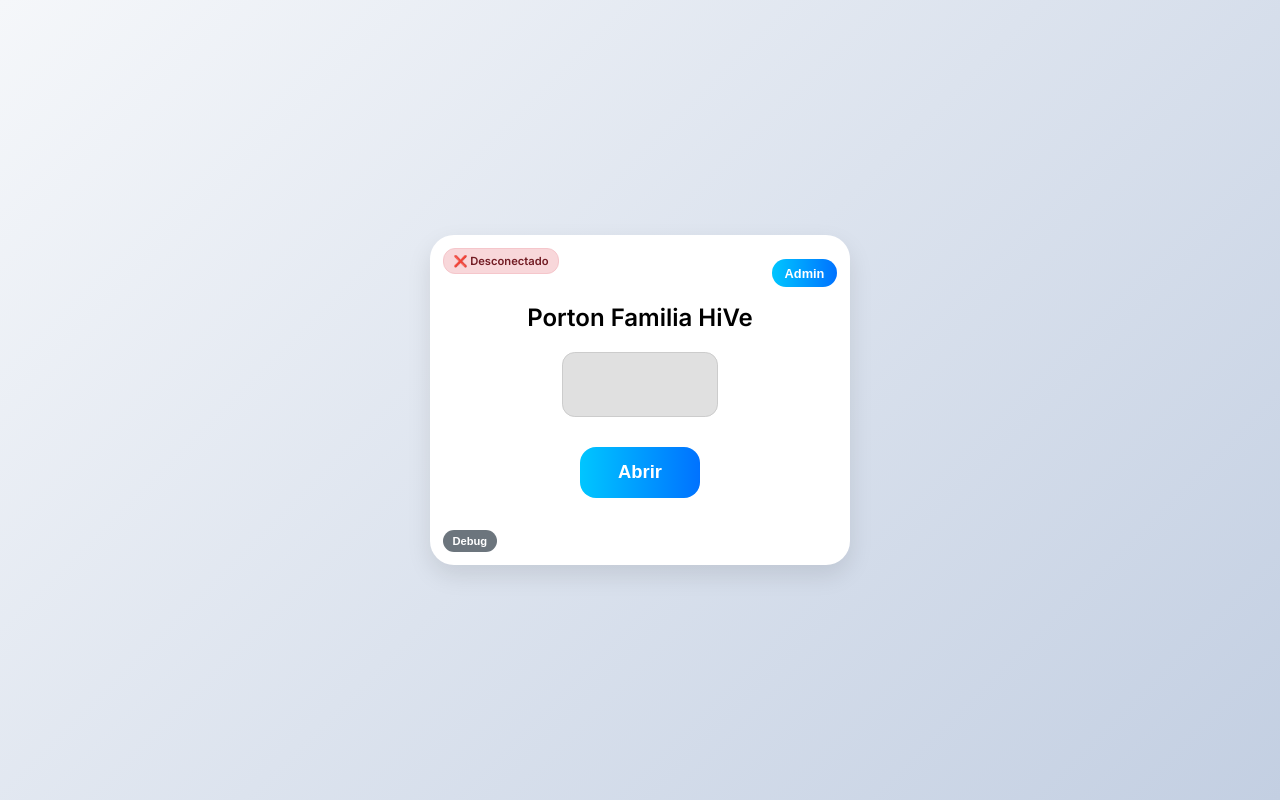
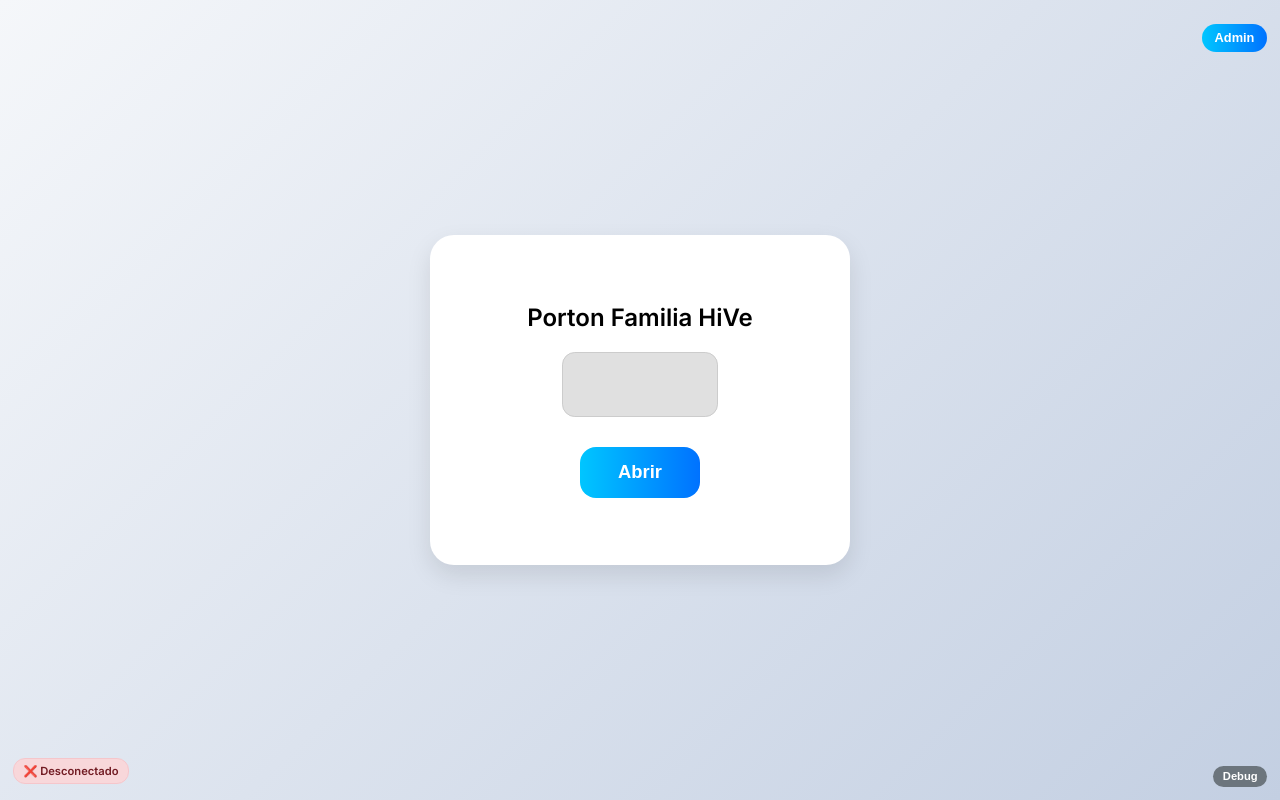
Before and after one commit to sudoahidalgo/gate, a website: page index.html in a window 1280 px wide. Drawn offline with Linux system fonts and the light colour scheme; no server answers.

Commit message:
Refactor layout with footer

```diff
--- a/index.html
+++ b/index.html
@@ -11,9 +11,10 @@
       background: linear-gradient(135deg, #f5f7fa, #c3cfe2);
       font-family: 'Inter', sans-serif;
       display: flex;
+      flex-direction: column;
       justify-content: center;
       align-items: center;
-      height: 100vh;
+      min-height: 100vh;
       margin: 0;
     }
     .container {
@@ -26,7 +27,7 @@
       position: relative;
     }
     #admin-btn {
-      position: absolute;
+      position: fixed;
       top: 0.8rem;
       right: 0.8rem;
       font-size: 0.8rem;
@@ -34,9 +35,6 @@
     }
 
     #connection-status {
-      position: absolute;
-      top: 0.8rem;
-      left: 0.8rem;
       font-size: 0.7rem;
       padding: 0.3rem 0.6rem;
       border-radius: 12px;
@@ -114,12 +112,12 @@
     }
 
     .debug-panel {
-      position: absolute;
-      bottom: -200px;
+      position: fixed;
+      bottom: 4rem;
       left: 0;
       right: 0;
       background: #f8f9fa;
-      border-radius: 0 0 1.5rem 1.5rem;
+      border-radius: 0.5rem 0.5rem 0 0;
       padding: 1rem;
       font-size: 0.8rem;
       display: none;
@@ -131,9 +129,6 @@
     }
 
     .debug-btn {
-      position: absolute;
-      bottom: 0.8rem;
-      left: 0.8rem;
       font-size: 0.7rem;
       padding: 0.3rem 0.6rem;
       background: #6c757d;
@@ -141,20 +136,22 @@
       border: none;
       border-radius: 12px;
     }
+
+    footer {
+      position: fixed;
+      bottom: 0;
+      left: 0;
+      right: 0;
+      display: flex;
+      justify-content: space-between;
+      align-items: center;
+      padding: 0.8rem;
+    }
   </style>
 </head>
 <body>
+  <button id="admin-btn" onclick="pedirAdmin()">Admin</button>
   <div class="container">
-    <!-- Connection Status -->
-    <div id="connection-status" class="status-disconnected">
-      🔄 Verificando...
-    </div>
-
-    <!-- Admin Button -->
-    <button id="admin-btn" onclick="pedirAdmin()">Admin</button>
-
-    <!-- Debug Button -->
-    <button class="debug-btn" onclick="toggleDebug()">Debug</button>
 
     <h2>Porton Familia HiVe</h2>
     <input type="password" maxlength="4" id="codigo" autocomplete="one-time-code">
@@ -163,14 +160,21 @@
     <div id="msg"></div>
     <div id="timer"></div>
     <div class="progress"><div class="progress-bar" id="progress-bar"></div></div>
+  </div>
 
-    <!-- Debug Panel -->
-    <div class="debug-panel" id="debug-panel">
-      <strong>Backend URL:</strong> <span id="backend-url-display">No configurada</span><br>
-      <strong>Estado:</strong> <span id="backend-status">Desconocido</span><br>
-      <button onclick="testConnection()" style="font-size: 0.8rem; padding: 0.3rem 0.6rem; margin-top: 0.5rem;">Test Conexión</button>
-      <div id="debug-results" style="margin-top: 0.5rem; font-size: 0.75rem;"></div>
+  <footer>
+    <div id="connection-status" class="status-disconnected">
+      🔄 Verificando...
     </div>
+    <button class="debug-btn" onclick="toggleDebug()">Debug</button>
+  </footer>
+
+  <!-- Debug Panel -->
+  <div class="debug-panel" id="debug-panel">
+    <strong>Backend URL:</strong> <span id="backend-url-display">No configurada</span><br>
+    <strong>Estado:</strong> <span id="backend-status">Desconocido</span><br>
+    <button onclick="testConnection()" style="font-size: 0.8rem; padding: 0.3rem 0.6rem; margin-top: 0.5rem;">Test Conexión</button>
+    <div id="debug-results" style="margin-top: 0.5rem; font-size: 0.75rem;"></div>
   </div>
 
   <script>
```
